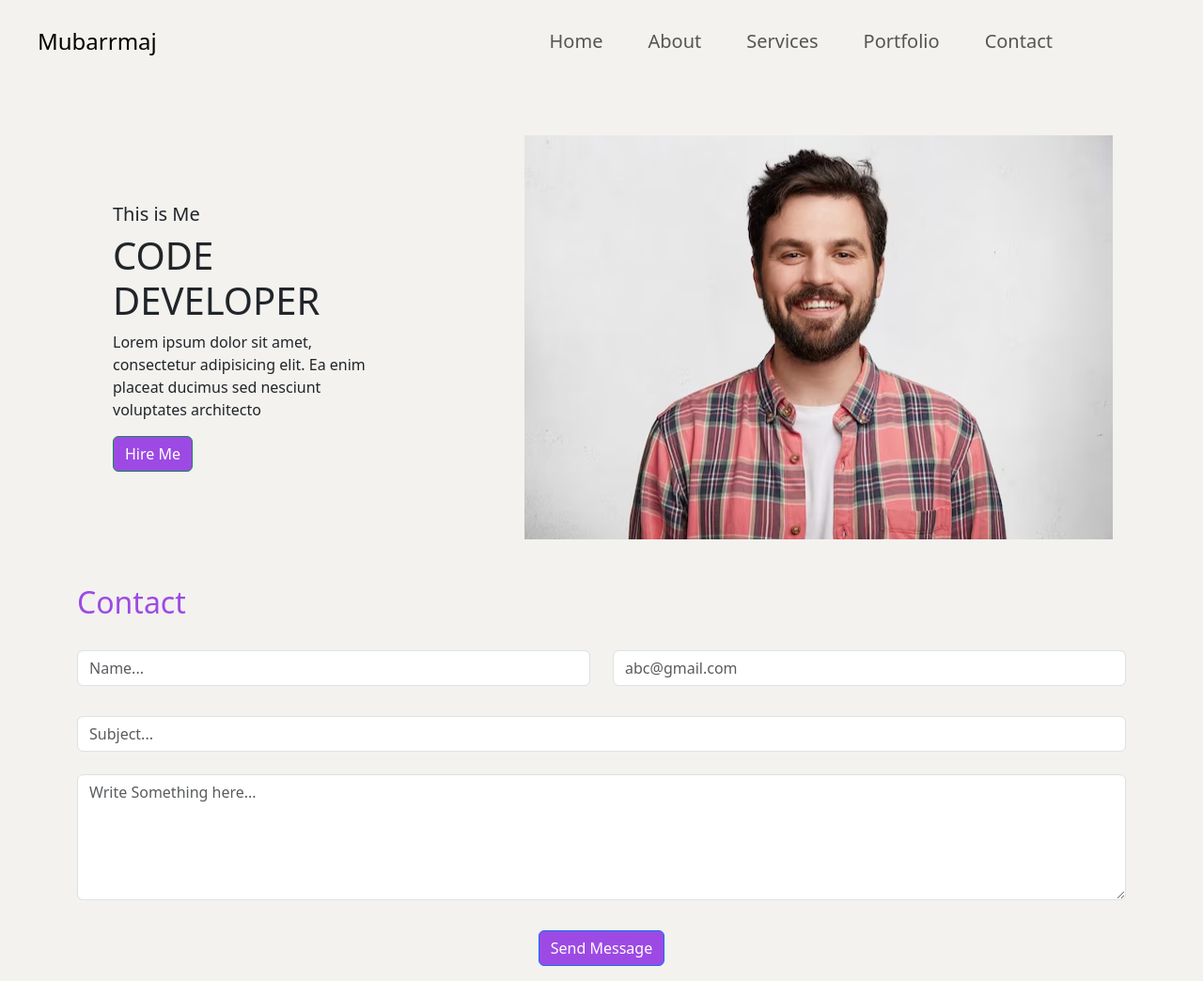
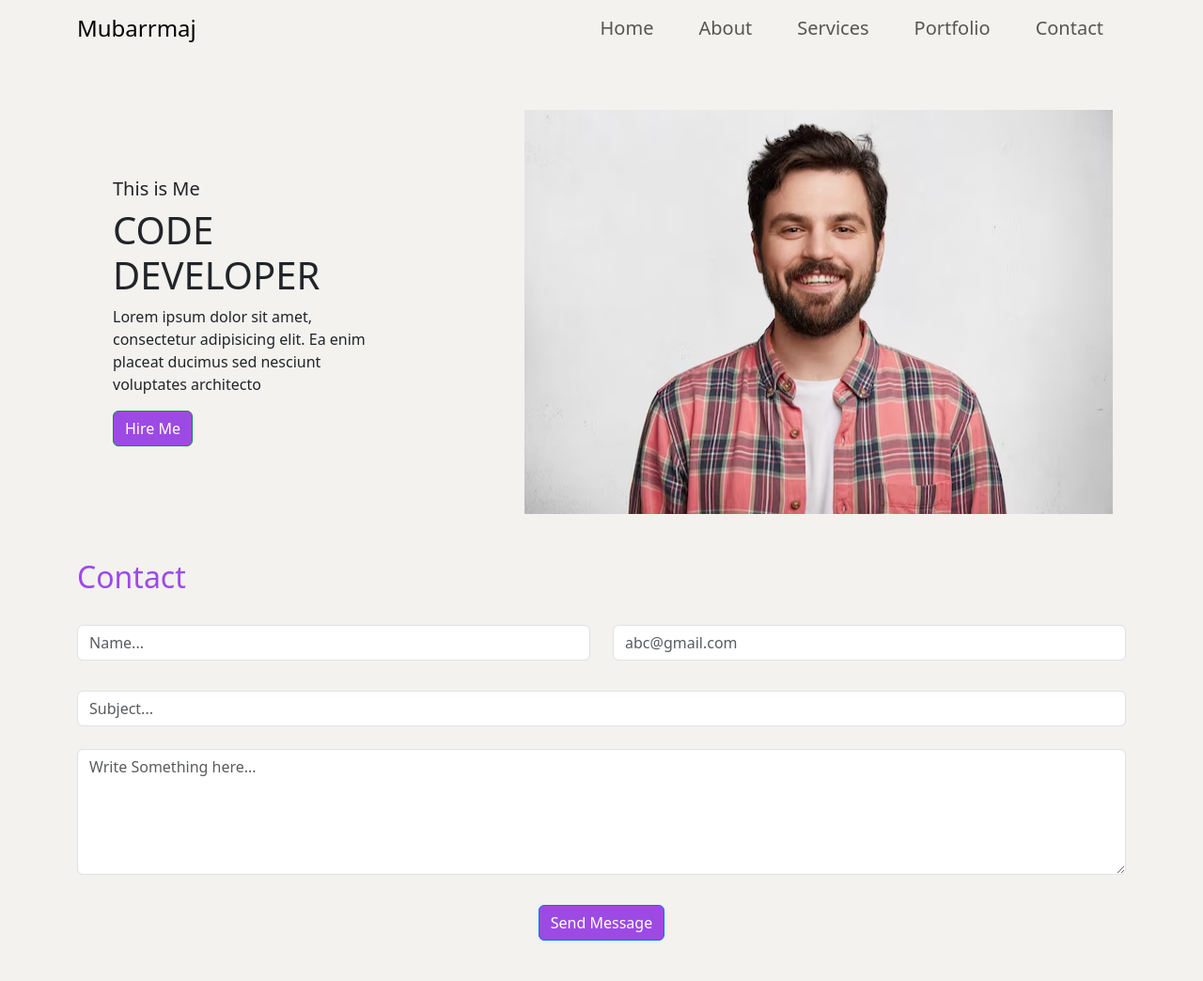
Before and after one commit to mubarrmaj/Assignment-3, a plain HTML site: page index.html in a window 1280 px wide. Shown: the whole page at 94% size. After the commit the page ends 1017 px from the top, so only its background shows below. Drawn offline with nearby package versions, Linux system fonts and the light colour scheme.

Commit message:
Update index.html

```diff
--- a/index.html
+++ b/index.html
@@ -11,15 +11,15 @@
 
 <body style="background-color:rgb(243, 242, 239);">
     <div class="container-fluid bg-rgb(243, 242, 239)">
-        <nav class="navbar navbar-expand-sm navbar-primary">
-            <div class="container-fluid">
-                <span class="navbar-text h4 text-black p-3">Mubarrmaj</span>
+        <nav class="navbar navbar-expand-sm">
+            <div class="container">
+                <span class="navbar-text h4 text-black ">Mubarrmaj</span>
                 <button class="navbar-toggler" type="button" data-bs-toggle="collapse"
                     data-bs-target="#collapsibleNavbar">
                     <span class="navbar-toggler-icon"></span>
                 </button>
-                <div class="collapse navbar-collapse justify-content-end h5 p-3 text-black" id="collapsibleNavbar">
-                    <ul class="navbar-nav mx-5 px-5">
+                <div class="collapse navbar-collapse justify-content-end h5 text-black" id="collapsibleNavbar">
+                    <ul class="navbar-nav">
                         <li class="nav-item mx-3">
                             <a class="nav-link" href="#">Home</a>
                         </li>
@@ -40,7 +40,7 @@
             </div>
         </nav>
         <div class="container-fluid d-flex justify-content-center my-5">
-            <div class="container-fluid mx-5 my-4 p-5">
+            <div class="container mx-5 my-4 p-5">
                 <h5>This is Me</h5>
                 <h1>CODE DEVELOPER</h1>
                 <p>Lorem ipsum dolor sit amet, consectetur adipisicing elit. Ea enim placeat ducimus sed nesciunt
@@ -49,9 +49,9 @@
                 <button type="button" class="btn btn-success" style="background-color:rgb(157, 74, 228);">Hire
                     Me</button>
             </div>
-            <img src="images/client3.avif" alt="image" class="mx-5 px-4">
+            <img src="images/client3.avif" alt="image" class=" image-fluid mx-5 px-4">
         </div>
-        <div class="container mt-5">
+        <div class="container">
             <h2 style="color:rgb(157, 74, 228);">Contact</h2>
             <form style="text-align: center;">
                 <div class="row mt-3 mb-3">
```
